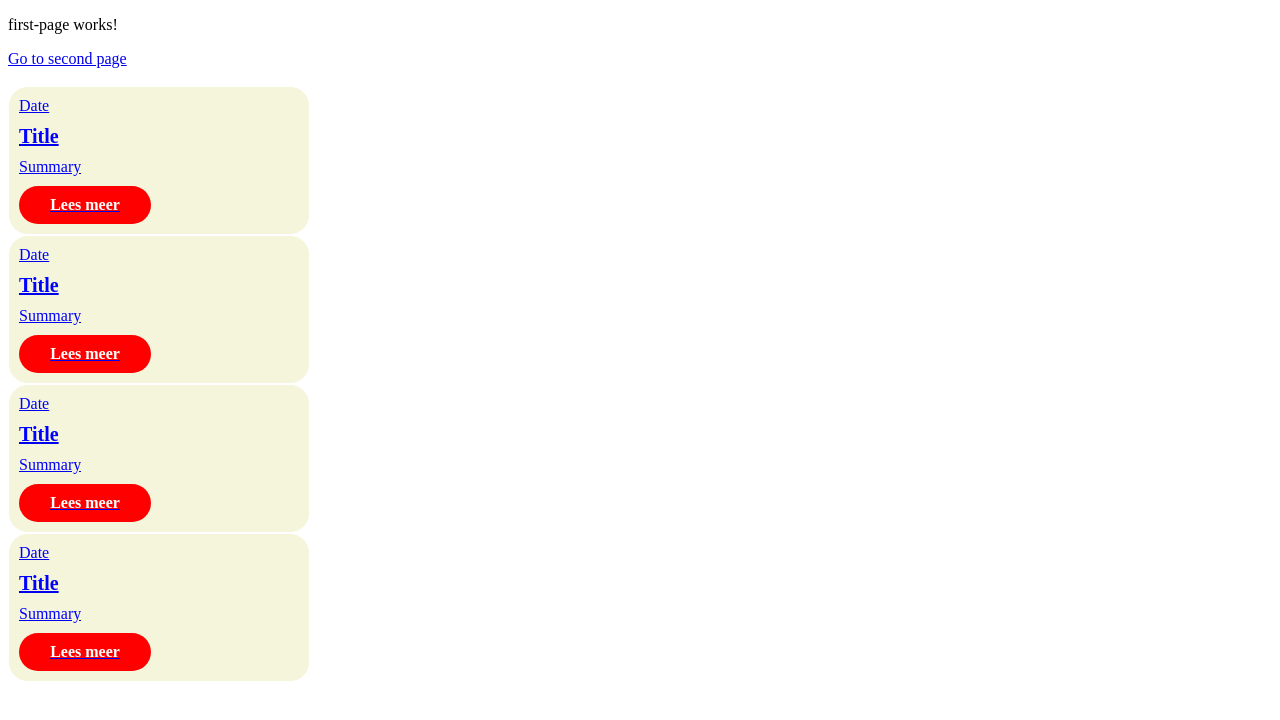
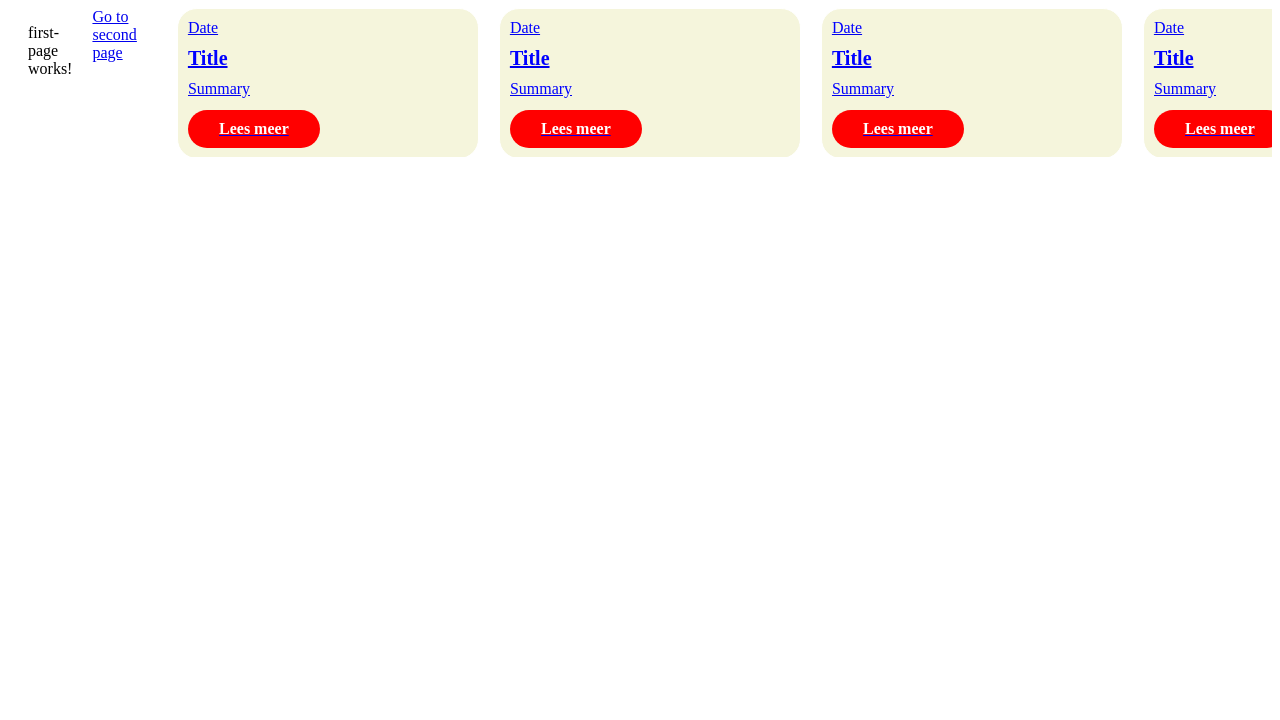
Before and after one commit to janjoosse/button-repro-app, an Angular app: page / in a window 1280 px wide. Shown: the top 720 px of the page. Built offline with nearby package versions, Linux system fonts and the light colour scheme.

Commit message:
Horizontal scroll

```diff
--- a/src/app/first-page/first-page.component.html
+++ b/src/app/first-page/first-page.component.html
@@ -1,3 +1,4 @@
+<div class="first-page">
     <p>first-page works!</p>
     <a [routerLink]="['/second']">Go to second page</a>
     <br/>
@@ -74,3 +75,4 @@
             </div>
         </div>
     </a>
+</div>
--- a/src/app/first-page/first-page.component.scss
+++ b/src/app/first-page/first-page.component.scss
@@ -1,3 +1,15 @@
+.first-page {
+    display: grid;
+    gap: 20px;
+    overflow-y: hidden;
+    display: flex;
+    gap: 20px;
+    padding: 0 20px;
+    @media (width <= 600px) {
+        gap: 20px;
+        padding: 0 20px;
+    }
+
     .app-event-card {
         border-radius: 20px;
         background-color: beige;
@@ -65,3 +77,4 @@
             }
         }
     }
+}
```
Lines whose indentation alone changed are shown as unchanged.
